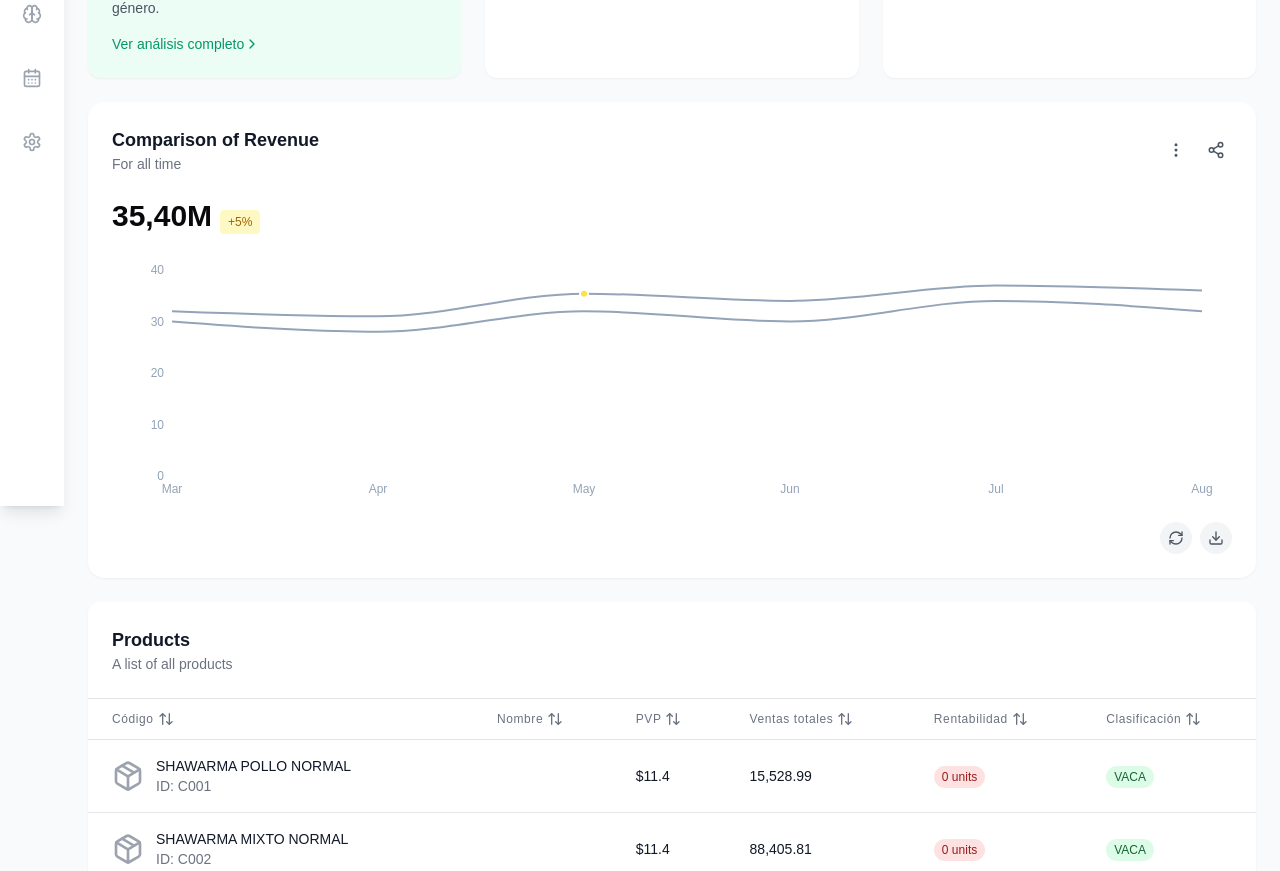
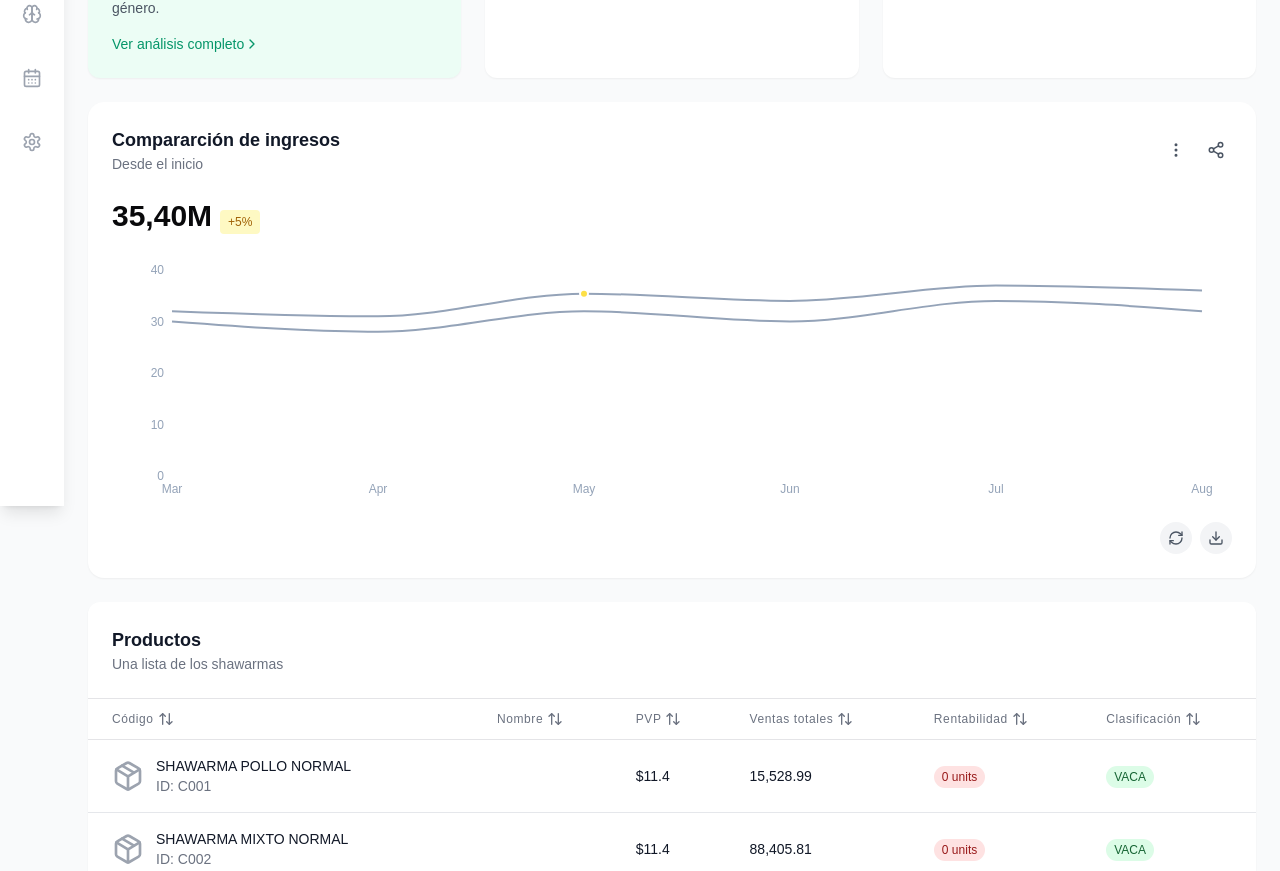
Before and after one commit to jorgebp226/frontend-app-restauracion, a React (Vite) app: page /analytics in a window 1280 px wide. Shown: the part 294-1165 px from the top of the page. Built offline with nearby package versions, Linux system fonts and the light colour scheme; a web font is replaced by a local one.

Commit message:
Cambios en el idioma 2

```diff
--- a/src/analytics/AnalyticsDashboard.tsx
+++ b/src/analytics/AnalyticsDashboard.tsx
@@ -73,8 +73,8 @@ const RevenueChart = () => {
     <div className="bg-white rounded-2xl shadow-sm p-6">
       <div className="flex justify-between items-center mb-6">
         <div>
-          <h2 className="text-lg font-semibold text-gray-900">Comparison of Revenue</h2>
-          <p className="text-sm text-gray-500">For all time</p>
+          <h2 className="text-lg font-semibold text-gray-900">Compararción de ingresos</h2>
+          <p className="text-sm text-gray-500">Desde el inicio</p>
         </div>
         <div className="flex gap-2">
           <button className="w-8 h-8 rounded-full flex items-center justify-center hover:bg-gray-100">
--- a/src/analytics/ProductTable.tsx
+++ b/src/analytics/ProductTable.tsx
@@ -270,8 +270,8 @@ export const ProductTable: FC<ProductTableProps> = ({ onProductClick }) => {
     <div className="bg-white rounded-xl shadow-sm">
       <div className="flex items-center justify-between p-6 border-b">
         <div>
-          <h2 className="text-lg font-semibold text-gray-900">Products</h2>
-          <p className="text-sm text-gray-500">A list of all products</p>
+          <h2 className="text-lg font-semibold text-gray-900">Productos</h2>
+          <p className="text-sm text-gray-500">Una lista de los shawarmas</p>
         </div>
       </div>
       <div className="overflow-x-auto">
```
